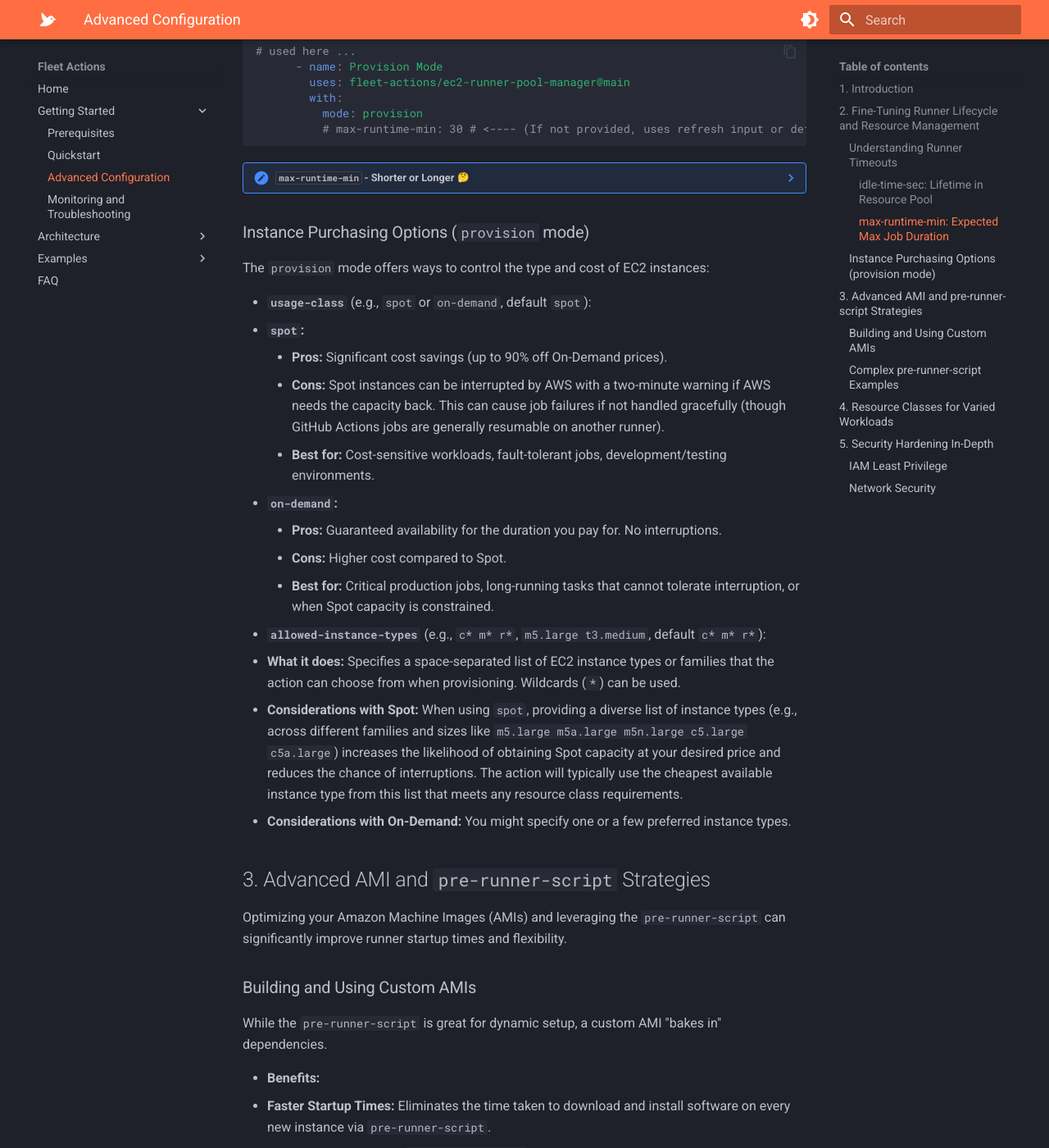
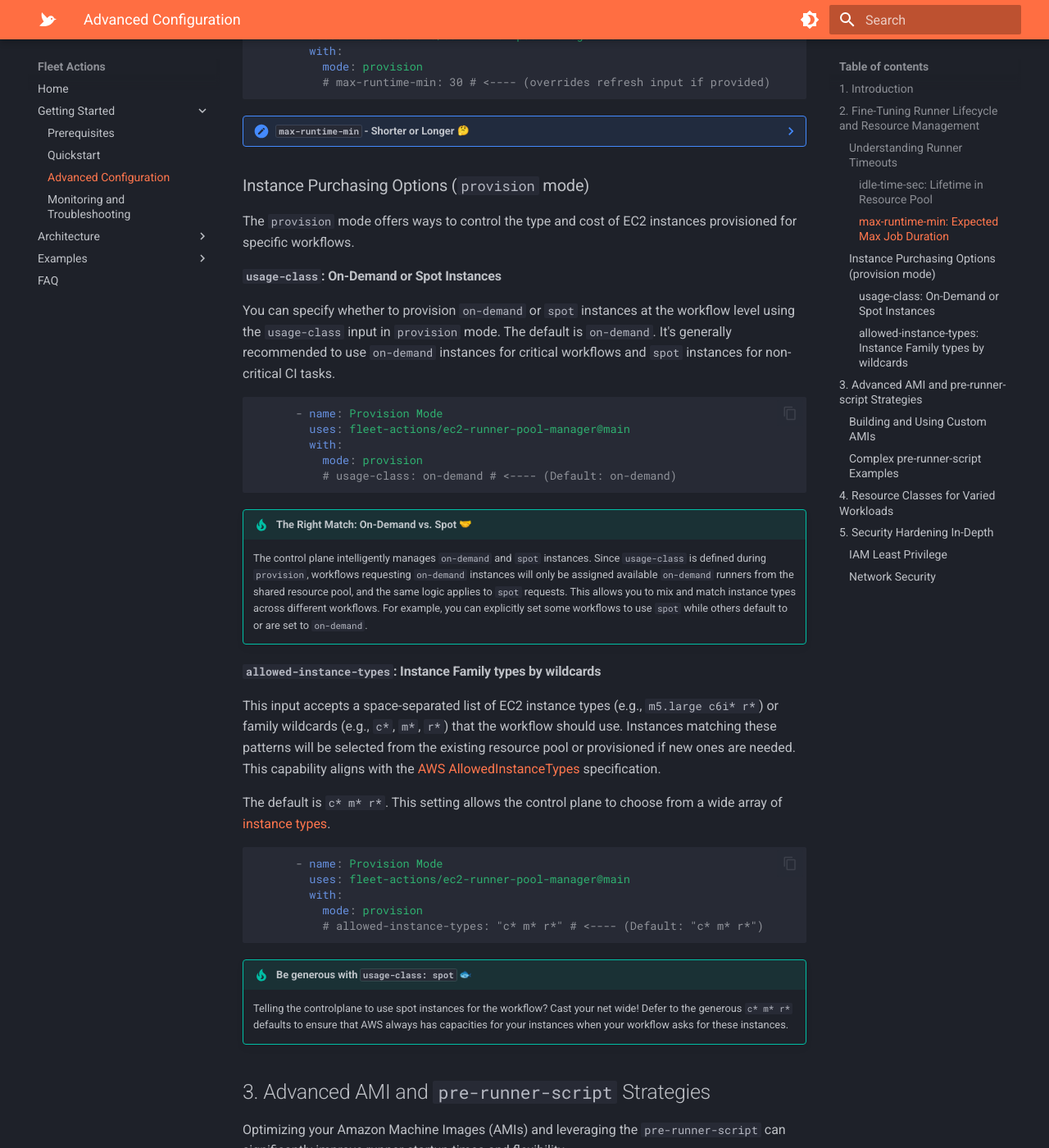
Before and after one commit to fleet-actions/ec2-runner-pool-manager, an MkDocs documentation site: the page built from docs/getting-started/advanced-configuration.md, in a window 1280 px wide and 1400 px high, scrolled down 1566 px. Shown: the whole window at 82% size. Built offline with MkDocs 1.6.1 and Material for MkDocs 9.7.7, drawn with Linux system fonts in a browser that asks for light colours; emoji names are drawn with the system emoji font; some of the changed text lies outside the part shown.

Commit message:
docs(advanced-configuration): update instance runtime descriptions

````diff
--- a/docs/getting-started/advanced-configuration.md
+++ b/docs/getting-started/advanced-configuration.md
@@ -21,7 +21,6 @@
 Defined at the `refresh` level with a default of 300s/5m. This defines how long the instance lives in the resource pool for following workflows to pickup! If in the pool for too long, the instance will be terminated by `refresh` or will undergo self-termination.
 
 ```yaml
-# used here ...
       - name: Refresh Mode
         uses: fleet-actions/ec2-runner-pool-manager@main
         with:
@@ -36,12 +35,11 @@
 
 #### `max-runtime-min`: Expected Max Job Duration :person_running:
 
-Defined at the `refresh` level (default: 30 minutes) and overridable at the `provision` level, this parameter sets the maximum duration an instance remains active *after being assigned to a workflow but before it's released back to the pool*.
+Defined at the `refresh` level (default: 30 minutes) and overridable at the `provision` level, this parameter sets the maximum active duration for an instance *between its assignment to a workflow and its release back to the pool*.
 
-It acts as a **critical safeguard**, allowing the control plane to terminate instances if a CI job significantly exceeds its expected runtime. This prevents runaway jobs and also guards against orphaned instances that might occur due to misconfigured `release` steps in a workflow.
+It acts as a **critical safeguard**, enabling the control plane to safely terminate instances. This prevents them from being stranded due to misconfigured `release` jobs or other unforeseen issues that would otherwise leave resources unreleased.
 
 ```yaml
-# used here ...
       - name: Refresh Mode
         uses: fleet-actions/ec2-runner-pool-manager@main
         with:
@@ -52,12 +50,11 @@
 Overriding at the `provision` level. The operator can set some expectations for the controlplane to say how long a specific workflow can take from `provision` to `release` and control this timeouts at a workflow level instead of at the repo level.
 
 ```yaml
-# used here ...
       - name: Provision Mode
         uses: fleet-actions/ec2-runner-pool-manager@main
         with:
           mode: provision
-          # max-runtime-min: 30 # <---- (If not provided, uses refresh input or default)
+          # max-runtime-min: 30 # <---- (overrides refresh input if provided)
 ```
 
 ??? note "`max-runtime-min` - Shorter or Longer :thinking:"
@@ -66,22 +63,39 @@
 
 ### Instance Purchasing Options (`provision` mode)
 
-The `provision` mode offers ways to control the type and cost of EC2 instances:
+The `provision` mode offers ways to control the type and cost of EC2 instances provisioned for specific workflows.
 
-* **`usage-class`** (e.g., `spot` or `on-demand`, default `spot`):
-  * **`spot`:**
-    * **Pros:** Significant cost savings (up to 90% off On-Demand prices).
-    * **Cons:** Spot instances can be interrupted by AWS with a two-minute warning if AWS needs the capacity back. This can cause job failures if not handled gracefully (though GitHub Actions jobs are generally resumable on another runner).
-    * **Best for:** Cost-sensitive workloads, fault-tolerant jobs, development/testing environments.
-  * **`on-demand`:**
-    * **Pros:** Guaranteed availability for the duration you pay for. No interruptions.
-    * **Cons:** Higher cost compared to Spot.
-    * **Best for:** Critical production jobs, long-running tasks that cannot tolerate interruption, or when Spot capacity is constrained.
+#### `usage-class`: On-Demand or Spot Instances
 
-* **`allowed-instance-types`** (e.g., `c* m* r*`, `m5.large t3.medium`, default `c* m* r*`):
-  * **What it does:** Specifies a space-separated list of EC2 instance types or families that the action can choose from when provisioning. Wildcards (`*`) can be used.
-  * **Considerations with Spot:** When using `spot`, providing a diverse list of instance types (e.g., across different families and sizes like `m5.large m5a.large m5n.large c5.large c5a.large`) increases the likelihood of obtaining Spot capacity at your desired price and reduces the chance of interruptions. The action will typically use the cheapest available instance type from this list that meets any resource class requirements.
-  * **Considerations with On-Demand:** You might specify one or a few preferred instance types.
+You can specify whether to provision `on-demand` or `spot` instances at the workflow level using the `usage-class` input in `provision` mode. The default is `on-demand`. It's generally recommended to use `on-demand` instances for critical workflows and `spot` instances for non-critical CI tasks.
+
+```yaml
+      - name: Provision Mode
+        uses: fleet-actions/ec2-runner-pool-manager@main
+        with:
+          mode: provision
+          # usage-class: on-demand # <---- (Default: on-demand)
+```
+
+!!! tip " The Right Match: On-Demand vs. Spot :handshake:"
+    The control plane intelligently manages `on-demand` and `spot` instances. Since `usage-class` is defined during `provision`, workflows requesting `on-demand` instances will only be assigned available `on-demand` runners from the shared resource pool, and the same logic applies to `spot` requests. This allows you to mix and match instance types across different workflows. For example, you can explicitly set some workflows to use `spot` while others default to or are set to `on-demand`.
+
+#### `allowed-instance-types`: Instance Family types by wildcards
+
+This input accepts a space-separated list of EC2 instance types (e.g., `m5.large c6i* r*`) or family wildcards (e.g., `c*`, `m*`, `r*`) that the workflow should use. Instances matching these patterns will be selected from the existing resource pool or provisioned if new ones are needed. This capability aligns with the [AWS AllowedInstanceTypes](https://docs.aws.amazon.com/AWSCloudFormation/latest/TemplateReference/aws-properties-ec2-ec2fleet-instancerequirementsrequest.html) specification.
+
+The default is `c* m* r*`. This setting allows the control plane to choose from a wide array of [instance types](https://aws.amazon.com/ec2/instance-types/).
+
+```yaml
+      - name: Provision Mode
+        uses: fleet-actions/ec2-runner-pool-manager@main
+        with:
+          mode: provision
+          # allowed-instance-types: "c* m* r*" # <---- (Default: "c* m* r*")
+```
+
+!!! tip "Be generous with `usage-class: spot` :fish:"
+    Telling the controlplane to use spot instances for the workflow? Cast your net wide! Defer to the generous `c* m* r*` defaults to ensure that AWS always has capacities for your instances when your workflow asks for these instances.
 
 ## 3. Advanced AMI and `pre-runner-script` Strategies
 
````
